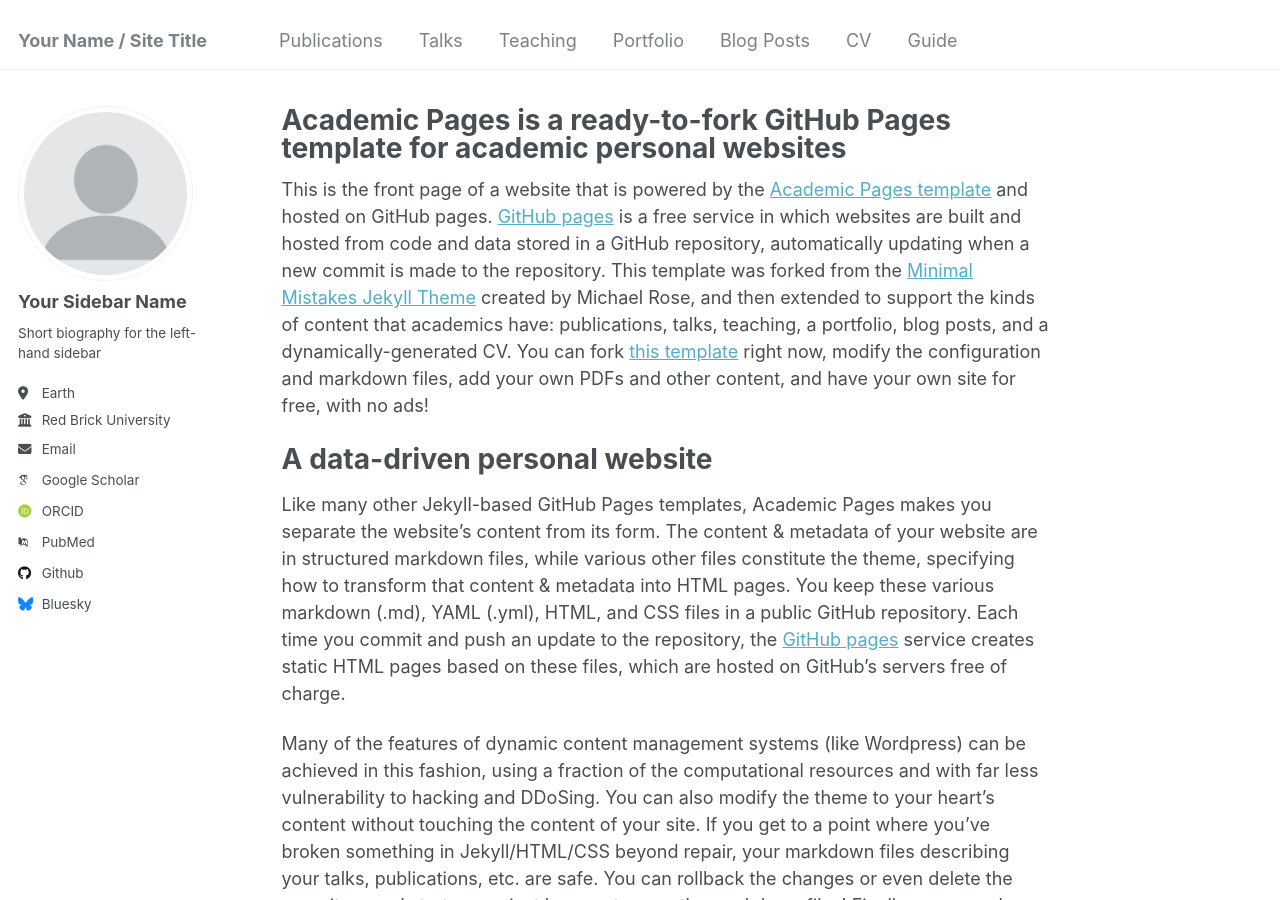
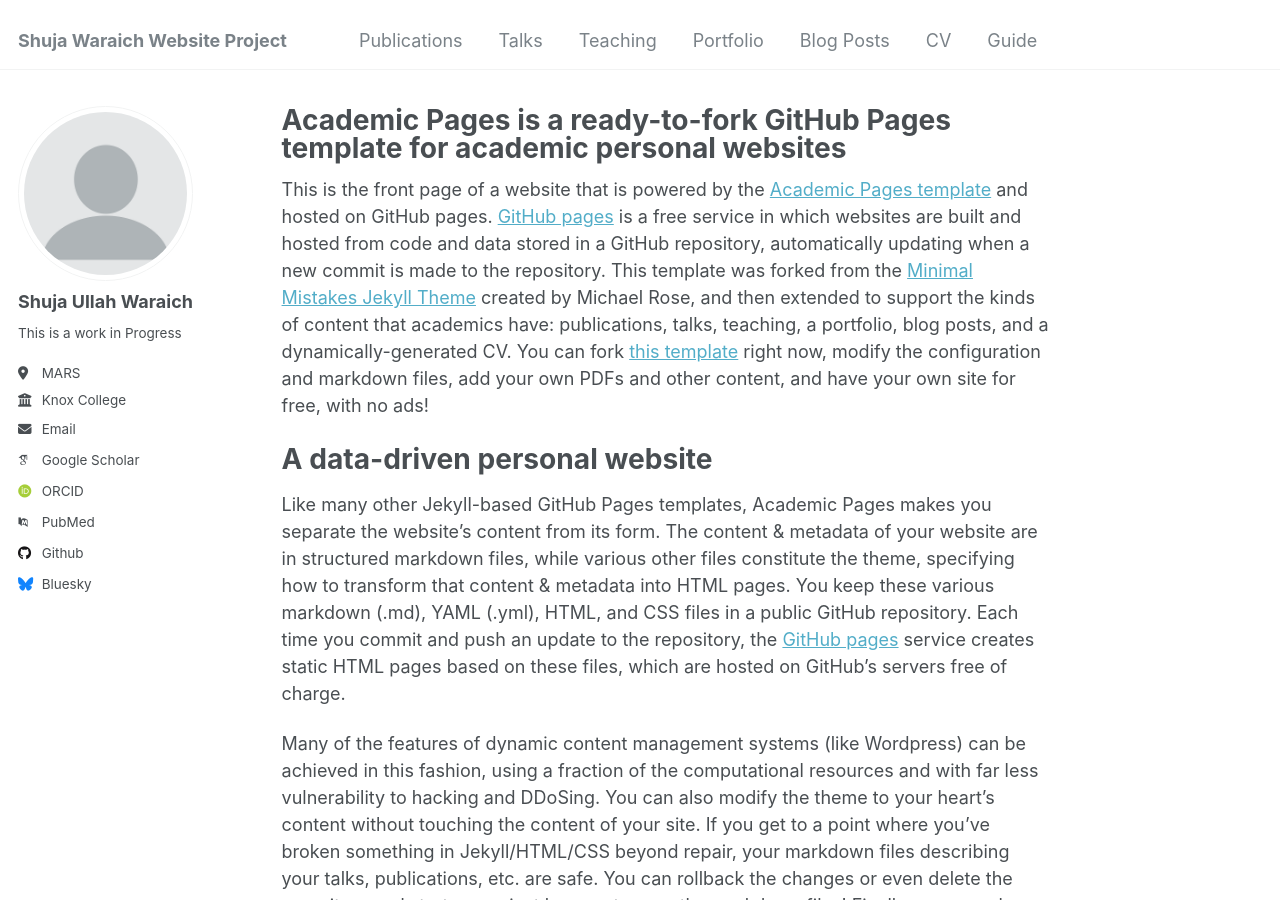
Before and after one commit to shuja-waraich-03/shuja-waraich-03.github.io, a Jekyll site: the page built from _pages/about.md, in a window 1280 px wide and 900 px high. Built offline with Jekyll 4.4.1, drawn with Linux system fonts in a browser that asks for light colours; some web fonts are replaced.

Commit message:
Update _config.yml

```diff
--- a/_config.yml
+++ b/_config.yml
@@ -8,7 +8,7 @@
 
 # Basic Site Settings
 locale                   : "en-US"
-title                    : "Your Name / Site Title"
+title                    : "Shuja Waraich Website Project"
 title_separator          : "-"
 name                     : &name "Your Name"
 description              : &description "personal description"
@@ -22,13 +22,13 @@ repository               : "academicpages/academicpages.github.io"
 author:
   # Biographic information
   avatar           : "profile.png"
-  name             : "Your Sidebar Name"
+  name             : "Shuja Ullah Waraich"
   pronouns         : # example: "she/her"
-  bio              : "Short biography for the left-hand sidebar"
-  location         : "Earth"
-  employer         : "Red Brick University"
+  bio              : "This is a work in Progress"
+  location         : "MARS"
+  employer         : "Knox College"
   uri              : # URL
-  email            : "none@example.org"
+  email            : "suwaraich@knox.edu"
 
   # Academic websites
   arxiv            : # URL - Update with the correct link to your profile
```
